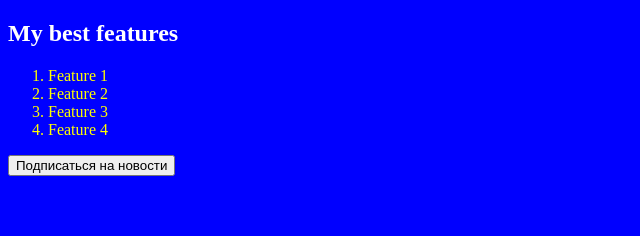
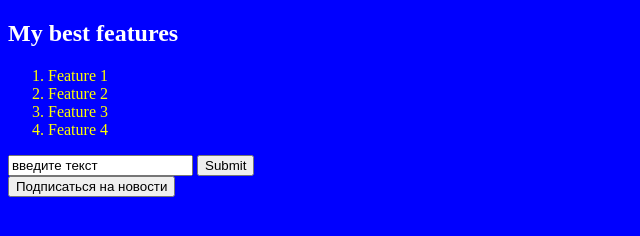
Before and after one commit to utorgo/branching, a plain HTML site: page index.html in a window 1280 px wide. Shown: the whole page, without its empty margins (0-640 px from the left). Drawn offline with Linux system fonts and the light colour scheme.

Commit message:
добавлена форма [soc-form]

```diff
--- a/index.html
+++ b/index.html
@@ -17,6 +17,10 @@
                     <li>Feature 4</li>
                 </ol>
             </section>
+            <form>
+                <input type="text" value="введите текст">
+                <input type="submit">
+            </form>
         </article>
         <footer>
             <button type="button" onclick="alert('Спасибо!!!')">Подписаться на новости</button>
```
